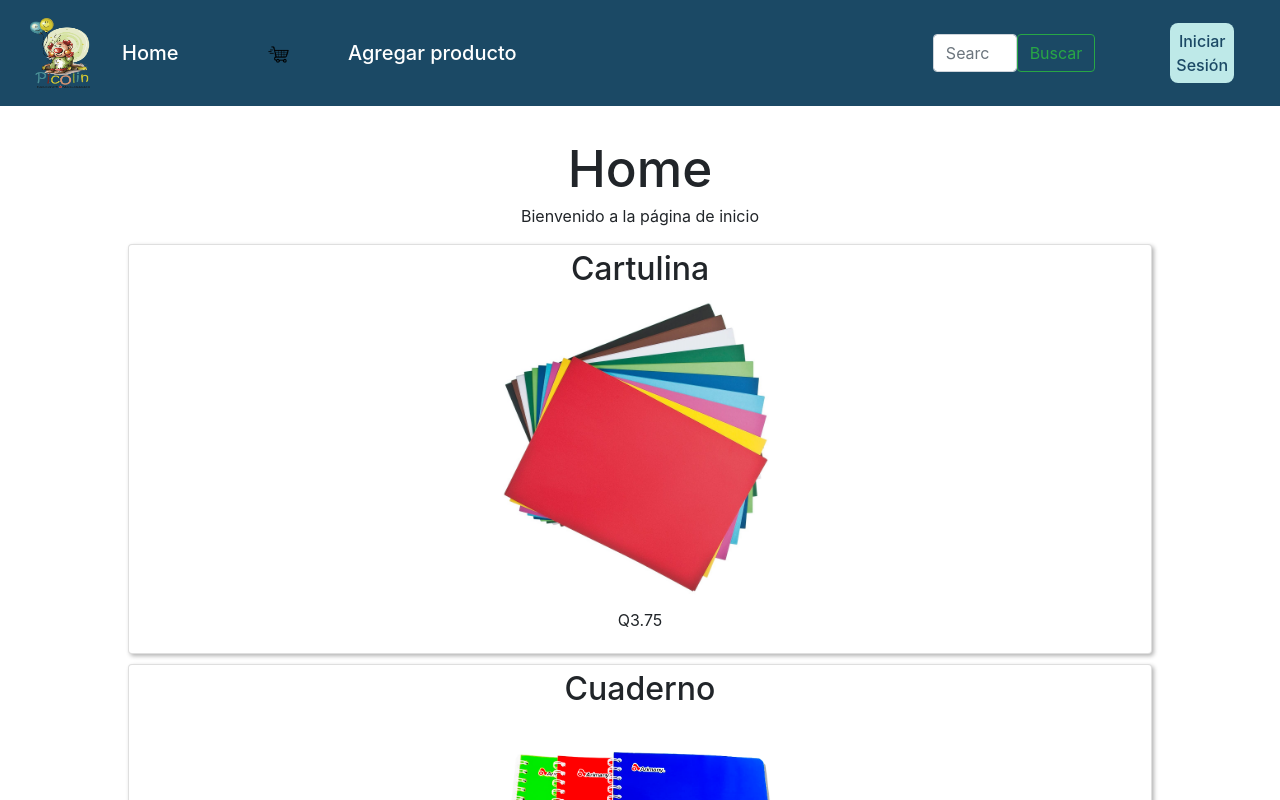
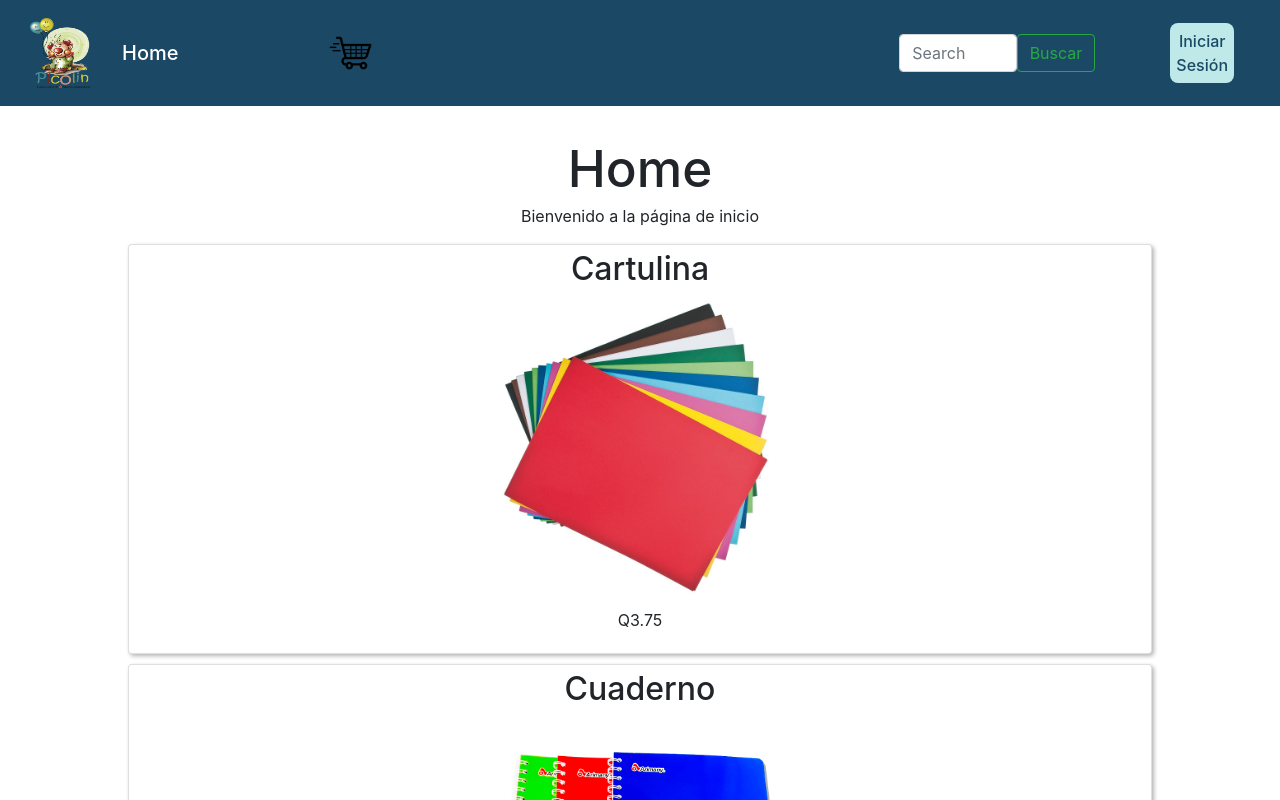
Before and after one commit to angelargd8/Proyecto-software, a React (Vite) app in the folder Proyecto/vite-project/: page / in a window 1280 px wide. Shown: the top 800 px of the page. Built offline with nearby package versions, Linux system fonts and the light colour scheme.

Commit message:
pongo esto del nav por si alguien va a hacer más cambios y no haya conflicto

```diff
--- a/Proyecto/vite-project/src/componentes/navbar.jsx
+++ b/Proyecto/vite-project/src/componentes/navbar.jsx
@@ -91,11 +91,15 @@ function Nabvar(){
 
                     </li>
 
+                    {userRol === 'admin' && (
                     <div className="admin-div">
                         <li className="nav-item">
                             <a className="nav-text" href="/agregarproducto"  onClick={handleAddProduct}>Agregar producto</a>
                         </li>
                     </div>
+
+                    )
+                }
 
 
                 </ul>
--- a/Proyecto/vite-project/src/componentes/signup.jsx
+++ b/Proyecto/vite-project/src/componentes/signup.jsx
@@ -26,6 +26,9 @@ function SingUp(){
         }
 
         `;
+
+
+
         async function crearteUser(){
           try{
             const response = await fetch(url,{
```
